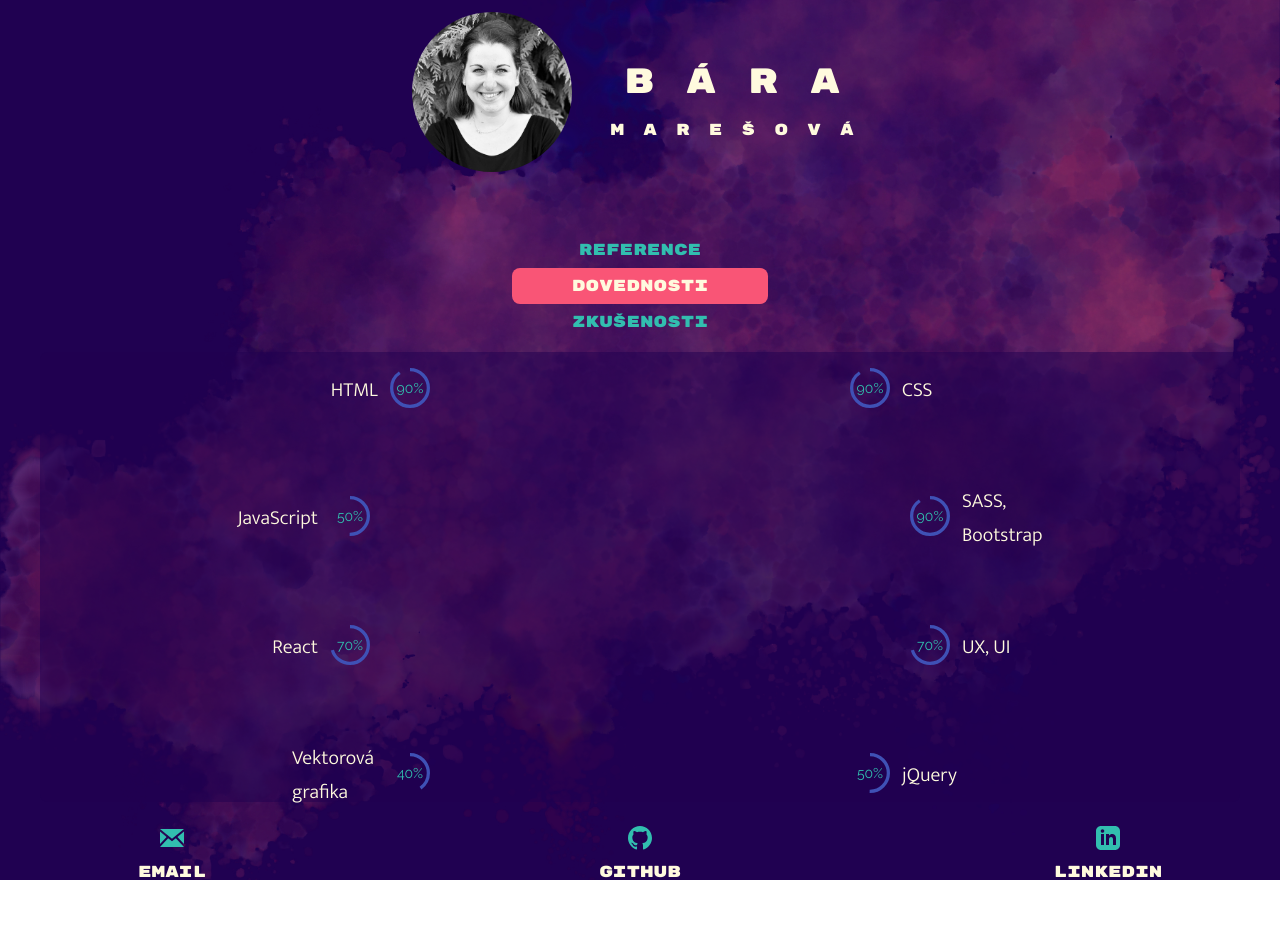
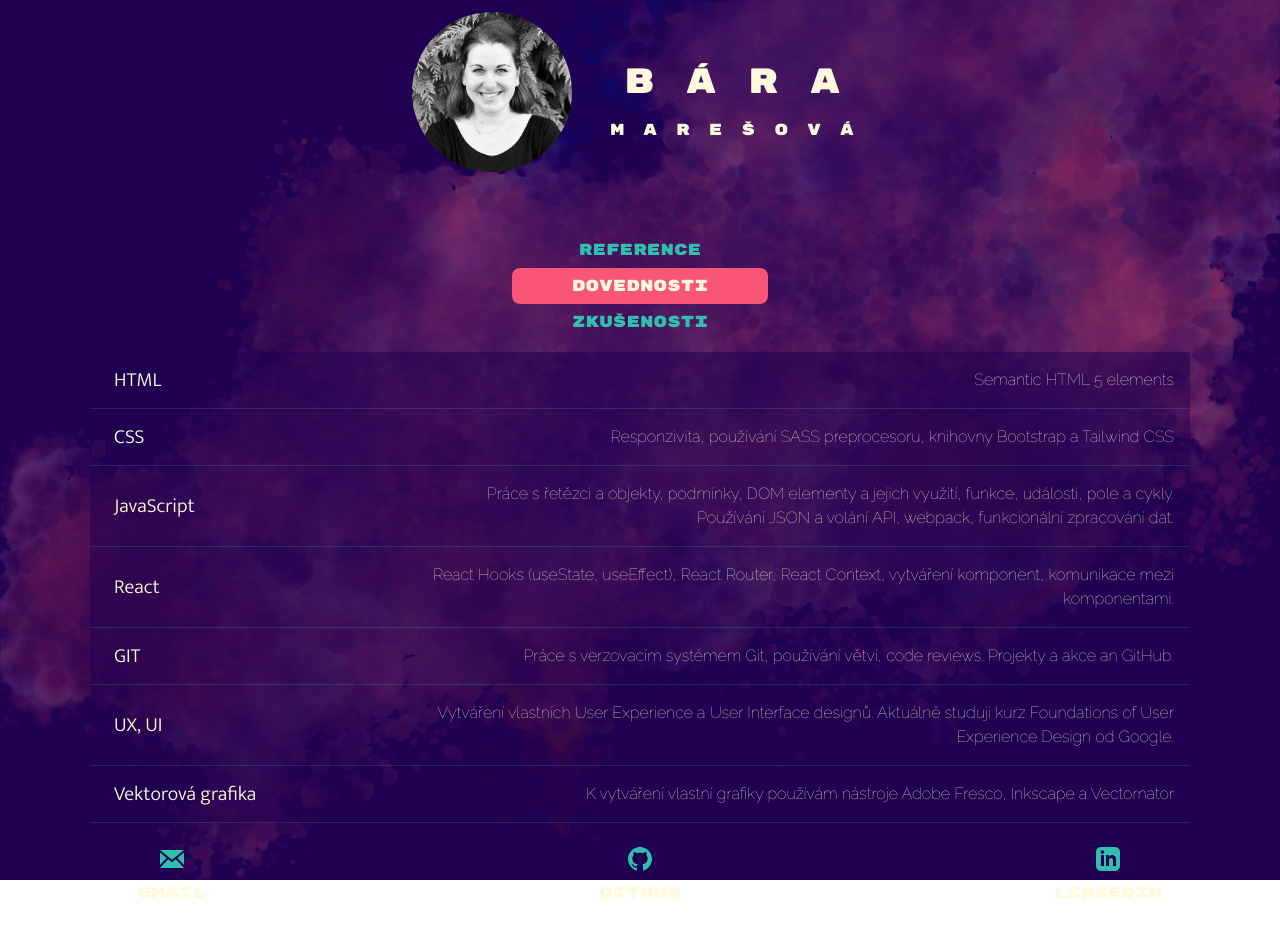
Before and after one commit to BaraMaresova/portfolio, a React (Create React App) app in the folder baramaresova/: page /#/ in a window 1280 px wide. Both pictures are taken after a click on the element "DOVEDNOSTI". Shown: the top 936 px of the page. Built offline with nearby package versions, Linux system fonts and the light colour scheme.

Commit message:
update skills

```diff
--- a/baramaresova/src/components/Skills/SkillItem/SkillItem.jsx
+++ b/baramaresova/src/components/Skills/SkillItem/SkillItem.jsx
@@ -1,23 +1,11 @@
 import React from 'react';
-import CircularStatic from '../../ProgressBar/ProgressBar';
 import './skillItem.scss';
 
 export const SkillItem = (props) => {
   return (
     <div className="skillItem_div">
-      <div
-        className="skillItem"
-        style={{
-          top: `${props.top}px`,
-          left: `${props.left}px`,
-          right: `${props.right}px`,
-          justifyContent: `${props.justifyContent}`,
-        }}
-      >
+      <div className="skillItem">
         <span className="skillItem_name">{props.skillName}</span>
-        <div style={{ order: `${props.order}` }} id="progressDiv">
-          <CircularStatic value={props.progress} />
-        </div>
       </div>
       <div className="skillItem_opened">
         <div className="skillItem_details">
--- a/baramaresova/src/components/Skills/SkillItem/skillItem.scss
+++ b/baramaresova/src/components/Skills/SkillItem/skillItem.scss
@@ -3,107 +3,40 @@
 @import '../../../scss/colors';
 
 .skillItem {
-  cursor: pointer;
-  width: 150px;
-  height: 75px;
-  display: flex;
-  align-items: center;
-  position: absolute;
-  transition: transform 0.4s;
-  z-index: 2;
-
-  @media (max-width: 850px) {
-    position: static;
-    flex-basis: 30%;
-    height: auto;
-    cursor: unset;
-    align-items: center;
-    justify-content: flex-start !important;
-  }
+  margin-left: $spacing;
 
   &_name {
     font-family: $headlines-f;
     font-weight: 300;
     font-size: 20px;
-    margin: 0 $spacing/2;
 
     @media (max-width: 768px) {
       font-size: 1rem;
     }
   }
   &_opened {
-    display: none;
-    @media (max-width: 850px) {
     display: block;
     width: 70%;
   }
-  }
   &_details {
-    display: flex;
     font-family: $base-f;
-    border-radius: 50%;
-    width: $spacing * 9;
-    height: $spacing * 10;
-    justify-content: center;
-    align-items: center;
     margin: auto;
-    position: absolute;
-    top: 0;
-    left: 0;
-    bottom: 0;
-    right: 0;
     padding: 0;
     line-height: 1.5;
-    text-align: center;
-    @media (min-width: 850px) {
-      width: $spacing * 15;
-      z-index: 1;
-    }
-    @media (min-width: 1100px) {
-      background-color: $purple-c;
-    }
+
     & p {
-      width: 80%;
-    }
-    @media (max-width: 850px) {
-      position: static;
-      width: auto;
-      height: auto;
       font-weight: 100;
       text-align: right;
-      font-size: 0.9rem;
-      justify-content: flex-end;
-      margin-right: 8px;
-    }
-  }
-  @media (min-width: 850px) {
-    &:hover,
-    &:focus {
-      background-color: $purple-c;
-      border-radius: 8px;
-      padding: 4px;
-      @media (min-width: 1100px) {
-        transform: scale(1.2);
-        background-color: transparent;
+      font-size: 1rem;
+      margin-right: 16px;
     }
   }
 }
-  &:hover + &_opened,
-  &:focus + &_opened {
-    display: flex;
-  }
-}
 
-@media (max-width: 850px) {
 .skillItem_div {
+  width: 100%;
   display: flex;
   justify-content: space-between;
   align-items: center;
   border-bottom: 0.5px solid rgba(50, 190, 175, 0.2);
 }
-  #progressDiv {
-    order: -1 !important;
-    margin: 8px;
-    width: 50px;
-  }
-}
--- a/baramaresova/src/components/Skills/Skills.jsx
+++ b/baramaresova/src/components/Skills/Skills.jsx
@@ -13,35 +13,6 @@ export const Skills = () => {
             skillName={skill.skill_name}
             progress={skill.progress}
             details={skill.details}
-            order={i % 2 === 0 ? '1' : '-1'}
-            justifyContent={i % 2 === 0 ? 'flex-end' : 'flex-start'}
-            top={(450 / (skills.length - 1)) * 2 * Math.floor(i / 2)}
-            left={
-              i % 2 === 0
-                ? 180 +
-                  180 *
-                    (Math.floor(
-                      Math.abs(
-                        Math.floor(skills.length / 2 - 1) / 2 -
-                          Math.floor(i / 2),
-                      ),
-                    ) /
-                      Math.floor((skills.length - 1) / 2))
-                : null
-            }
-            right={
-              i % 2 !== 0
-                ? 180 +
-                  180 *
-                    (Math.floor(
-                      Math.abs(
-                        Math.floor(skills.length / 2 - 1) / 2 -
-                          Math.floor(i / 2),
-                      ),
-                    ) /
-                      Math.floor((skills.length - 1) / 2))
-                : null
-            }
           />
         ))}
       </div>
--- a/baramaresova/src/components/Skills/skills.json
+++ b/baramaresova/src/components/Skills/skills.json
@@ -1,43 +1,30 @@
 [
   {
     "skill_name": "HTML",
-    "progress": 90,
-    "details": "Front-end"
+    "details": "Semantic HTML 5 elements"
   },
   {
     "skill_name": "CSS",
-    "progress": 90,
-    "details": "Front-end, Cascading Style Sheets"
+    "details": "Responzivita, používání SASS preprocesoru, knihovny Bootstrap a Tailwind CSS"
   },
   {
     "skill_name": "JavaScript",
-    "progress": 50,
-    "details": "Front-end"
-  },
-  {
-    "skill_name": "SASS, Bootstrap",
-    "progress": 90,
-    "details": "Front-end, CSS preprocesory a knihovny"
+    "details": "Práce s řetězci a objekty, podmínky, DOM elementy a jejich využití, funkce, události, pole a cykly. Používání JSON a volání API, webpack, funkcionální zpracování dat."
   },
   {
     "skill_name": "React",
-    "progress": 70,
-    "details": "Front-end, javascript framework"
+    "details": "React Hooks (useState, useEffect), React Router, React Context, vytváření komponent, komunikace mezi komponentami."
+  },
+  {
+    "skill_name": "GIT",
+    "details": "Práce s verzovacím systémem Git, používání větví, code reviews. Projekty a akce an GitHub."
   },
   {
     "skill_name": "UX, UI",
-    "progress": 70,
-    "details": "User Experience a User Interface design. Aktuálně studuji kurz Foundations of User Experience Design od Google."
+    "details": "Vytváření vlastních User Experience a User Interface designů. Aktuálně studuji kurz Foundations of User Experience Design od Google."
   },
   {
     "skill_name": "Vektorová grafika",
-    "progress": 40,
     "details": "K vytváření vlastní grafiky používám nástroje Adobe Fresco, Inkscape a Vectornator"
-  },
-  {
-    "skill_name": "jQuery",
-    "progress": 50,
-    "details": "Front-end, javascript knihovna"
   }
-
 ]
--- a/baramaresova/src/components/Skills/skills.scss
+++ b/baramaresova/src/components/Skills/skills.scss
@@ -5,22 +5,14 @@
 .skills_section {
   display: flex;
   flex-direction: column;
-  position: relative;
   background-color: rgba(32, 0, 80, 0.5);
-  border-radius: 8px;
-  margin: 0 12px;
   align-items: flex-start;
-  max-width: 1200px;
+  max-width: 1100px;
   margin: 0 auto;
-
-  @media (min-width: 850px) {
-    flex-direction: row;
-    height: 450px;
-  }
 }
 
 .skills {
-  height: 100%;
+  width: 100%;
   margin: 0;
   padding: 0;
 }
```
Lines whose indentation alone changed are shown as unchanged.
